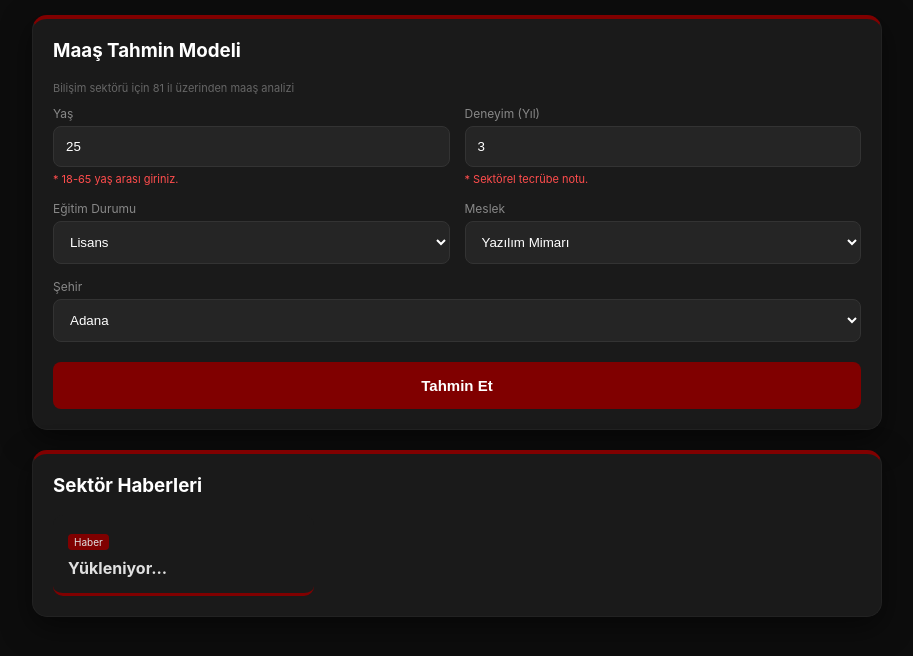
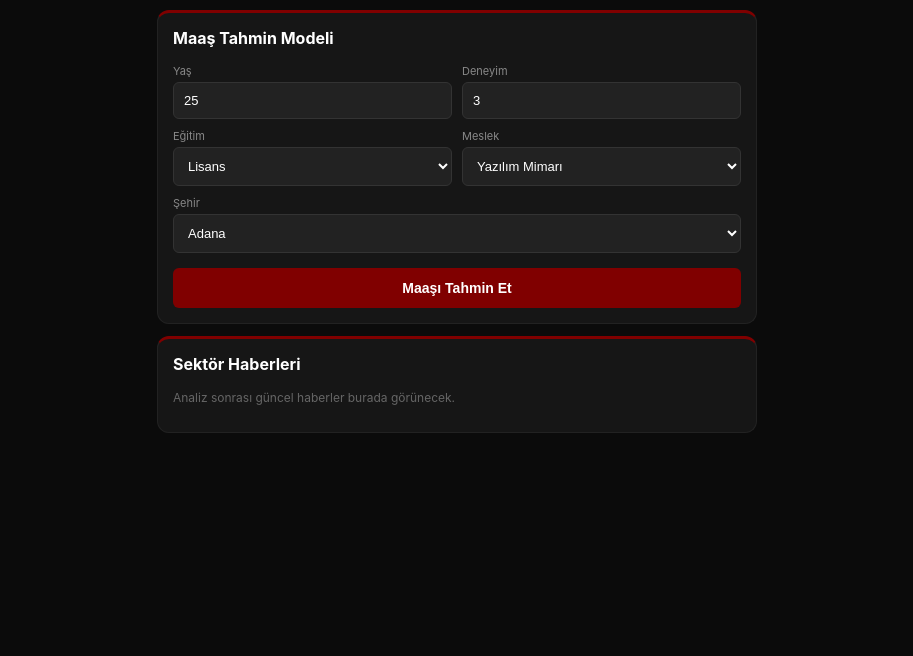
Before and after one commit to kayisdagasli-cmd/maas-tahmini-modeli, a Flask app: page / in a window 1280 px wide. Shown: the top 656 px of the page, without its empty margins (183-1096 px from the left). Run offline with Flask 3, Linux system fonts and the light colour scheme; some libraries are stand-ins or nearby versions.

Commit message:
Update index.html

```diff
--- a/templates/index.html
+++ b/templates/index.html
@@ -2,110 +2,78 @@
 <html lang="tr">
 <head>
     <meta charset="UTF-8">
-    <meta name="viewport" content="width=device-width, initial-scale=1.0">
+    <meta name="viewport" content="width=device-width, initial-scale=1.0, maximum-scale=1.0, user-scalable=no">
     <title>Maaş Tahmin Modeli</title>
     <script src="https://cdn.jsdelivr.net/npm/countup.js@2.0.7/dist/countUp.min.js"></script>
     <style>
-        :root { --bordo: #800000; --bg: #0d0d0d; --card: #1a1a1a; --text: #e0e0e0; }
-        body { background: var(--bg); color: var(--text); font-family: 'Inter', sans-serif; margin: 0; padding: 15px; }
-        .container { max-width: 850px; margin: auto; }
+        :root { --bordo: #800000; --bg: #0b0b0b; --card: #161616; --text: #e0e0e0; }
+        body { background: var(--bg); color: var(--text); font-family: 'Inter', sans-serif; margin: 0; padding: 10px; overflow-x: hidden; }
+        .container { max-width: 600px; margin: auto; } /* Ekranı biraz daralttım ki daha derli toplu dursun */
 
-        .card { background: var(--card); border-radius: 15px; padding: 20px; border: 1px solid #222; border-top: 4px solid var(--bordo); margin-bottom: 20px; box-shadow: 0 10px 30px rgba(0,0,0,0.5); }
-        h2, h3 { margin-top: 0; color: white; }
+        .card { background: var(--card); border-radius: 12px; padding: 15px; border: 1px solid #222; border-top: 3px solid var(--bordo); margin-bottom: 12px; }
+        h3 { margin-top: 0; font-size: 16px; color: white; }
 
-        .grid { display: grid; grid-template-columns: 1fr 1fr; gap: 15px; }
-        @media (max-width: 600px) { .grid { grid-template-columns: 1fr; } }
+        .grid { display: grid; grid-template-columns: 1fr 1fr; gap: 10px; }
+        label { font-size: 11px; color: #888; margin-bottom: 4px; display: block; }
+        input, select { width: 100%; padding: 10px; background: #222; border: 1px solid #333; border-radius: 6px; color: white; font-size: 13px; box-sizing: border-box; }
 
-        label { display: block; font-size: 12px; margin-bottom: 5px; color: #888; }
-        input, select { width: 100%; padding: 12px; background: #252525; border: 1px solid #333; border-radius: 8px; color: white; box-sizing: border-box; }
-        .not { font-size: 11px; color: #ff4d4d; margin-top: 5px; display: block; }
+        .btn { width: 100%; padding: 12px; background: var(--bordo); border: none; border-radius: 6px; color: white; font-weight: bold; margin-top: 15px; font-size: 14px; cursor: pointer; }
 
-        .btn { width: 100%; padding: 15px; background: var(--bordo); border: none; border-radius: 8px; color: white; font-weight: bold; cursor: pointer; margin-top: 20px; font-size: 15px; }
+        /* Analiz Kartları - Mobil Uyumlu */
+        .analiz-grid { display: grid; grid-template-columns: 1fr; gap: 10px; }
+        .sub-card { background: #1e1e1e; padding: 12px; border-radius: 10px; text-align: center; }
 
-        /* Analiz Kartları */
-        .analiz-grid { display: grid; grid-template-columns: 1.2fr 1fr; gap: 15px; }
-        @media (max-width: 600px) { .analiz-grid { grid-template-columns: 1fr; } }
-        .sub-card { background: #222; padding: 20px; border-radius: 12px; border: 1px solid #333; }
+        .price-text { font-size: 28px; color: #ff4d4d; font-weight: bold; margin: 5px 0; }
 
-        .price-text { font-size: 36px; color: #ff4d4d; font-weight: bold; margin: 10px 0; }
+        /* Kavisli Grafik Boyutu Küçültüldü */
+        .gauge-wrap { width: 120px; height: 60px; margin: 10px auto; position: relative; overflow: hidden; }
+        .gauge-bg { width: 120px; height: 120px; border-radius: 50%; border: 10px solid #333; box-sizing: border-box; }
+        .gauge-fill { position: absolute; top: 0; left: 0; width: 120px; height: 120px; border-radius: 50%; border: 10px solid var(--bordo); border-bottom-color: transparent; border-left-color: transparent; transform: rotate(-45deg); transition: 1.5s; box-sizing: border-box; }
 
-        /* Kavisli Grafik */
-        .gauge-container { width: 160px; height: 80px; margin: 15px auto; position: relative; overflow: hidden; }
-        .gauge-bg { width: 160px; height: 160px; border-radius: 50%; border: 15px solid #333; box-sizing: border-box; }
-        .gauge-fill { position: absolute; top: 0; left: 0; width: 160px; height: 160px; border-radius: 50%; border: 15px solid var(--bordo); box-sizing: border-box; border-bottom-color: transparent; border-left-color: transparent; transform: rotate(-45deg); transition: 1.5s; }
-        .gauge-cover { position: absolute; bottom: 0; width: 100%; text-align: center; font-size: 24px; font-weight: bold; color: white; }
+        /* Bar Grafiği */
+        .bar-chart { display: flex; align-items: flex-end; height: 100px; gap: 2px; background: #000; padding: 10px; border-radius: 10px; overflow-x: auto; }
+        .bar { min-width: 6px; background: #4a0000; height: 10px; transition: 0.3s; }
+        .bar-active { background: #ff4d4d; min-width: 10px; box-shadow: 0 0 10px #ff4d4d; }
 
-        /* Barlar */
-        .bar-chart { display: flex; align-items: flex-end; height: 130px; gap: 2px; background: #000; padding: 15px; border-radius: 12px; overflow-x: auto; }
-        .bar { min-width: 8px; background: #4a0000; height: 15px; transition: 0.3s; position: relative; cursor: pointer; }
-        .bar-active { background: #ff4d4d; min-width: 12px; height: 70px !important; box-shadow: 0 0 15px #ff4d4d; }
-
-        /* Haberler */
-        .news-grid { display: grid; grid-template-columns: repeat(3, 1fr); gap: 12px; }
-        @media (max-width: 600px) { .news-grid { grid-template-columns: 1fr; } }
-        .news-box { background: #1a1a1a; border-radius: 10px; padding: 15px; border-bottom: 3px solid var(--bordo); }
-        .news-tag { background: var(--bordo); font-size: 10px; padding: 2px 6px; border-radius: 4px; display: inline-block; margin-bottom: 8px; }
+        /* Haberler - Küçültülmüş */
+        .news-box { background: #1a1a1a; padding: 10px; border-radius: 8px; border-left: 3px solid var(--bordo); margin-bottom: 8px; }
+        .news-box b { font-size: 13px; display: block; margin-bottom: 3px; }
+        .news-box small { font-size: 11px; color: #888; }
     </style>
 </head>
 <body>
     <div class="container">
         <div class="card">
             <h3>Maaş Tahmin Modeli</h3>
-            <p style="font-size: 11px; color:#666;">Bilişim sektörü için 81 il üzerinden maaş analizi</p>
             <form action="/predict" method="post">
                 <div class="grid">
-                    <div><label>Yaş</label><input type="number" name="yas" value="{{ yas if yas else 25 }}" min="18" max="65" required><span class="not">* 18-65 yaş arası giriniz.</span></div>
-                    <div><label>Deneyim (Yıl)</label><input type="number" name="deneyim" value="{{ deneyim if deneyim else 3 }}" required><span class="not">* Sektörel tecrübe notu.</span></div>
-                    <div><label>Eğitim Durumu</label><select name="egitim"><option>Lise</option><option selected>Lisans</option><option>Yüksek Lisans</option><option>Doktora</option></select></div>
+                    <div><label>Yaş</label><input type="number" name="yas" value="{{ yas if yas else 25 }}" required></div>
+                    <div><label>Deneyim</label><input type="number" name="deneyim" value="{{ deneyim if deneyim else 3 }}" required></div>
+                    <div><label>Eğitim</label><select name="egitim"><option>Lise</option><option selected>Lisans</option><option>Yüksek Lisans</option><option>Doktora</option></select></div>
                     <div><label>Meslek</label><select name="meslek">{% for m in meslekler %}<option {% if m == meslek %}selected{% endif %}>{{ m }}</option>{% endfor %}</select></div>
                 </div>
-                <div style="margin-top:15px;"><label>Şehir</label><select name="sehir">{% for s in sehirler %}<option {% if s == secilen_sehir %}selected{% endif %}>{{ s }}</option>{% endfor %}</select></div>
-                <button type="submit" class="btn">Tahmin Et</button>
+                <div style="margin-top:10px;"><label>Şehir</label><select name="sehir">{% for s in sehirler %}<option {% if s == secilen_sehir %}selected{% endif %}>{{ s }}</option>{% endfor %}</select></div>
+                <button type="submit" class="btn">Maaşı Tahmin Et</button>
             </form>
         </div>
 
-        {% if hata %}<div class="card" style="color:#ff4d4d; text-align:center;">{{ hata }}</div>{% endif %}
+        {% if tahmin %}
+        <div class="card" style="text-align: center;">
+            <label>Tahmini Maaş</label>
+            <div class="price-text" id="sayac_ana">0</div>
+            <p style="font-size:12px;">Asgari ücretin <b>{{ oran }}</b> katı.</p>
 
-        {% if tahmin %}
-        <div class="card">
-            <h3>Analiz & Kıyaslama</h3>
-            <div class="analiz-grid">
-                <div class="sub-card" style="text-align: center;">
-                    <label>Asgari Ücret Kıyaslaması</label>
-                    <div class="price-text" id="p1">0</div>
-                    <div class="gauge-container">
-                        <div class="gauge-bg"></div>
-                        <div class="gauge-fill" style="transform: rotate({{ (oran * 20) - 45 }}deg);"></div>
-                        <div class="gauge-cover">%</div>
-                    </div>
-                    <p style="font-size:13px;">Asgari ücretin <b>{{ oran }}</b> katı maaş alıyorsunuz.</p>
-                </div>
-                <div style="display: flex; flex-direction: column; gap: 15px;">
-                    <div class="sub-card">
-                        <label>En Yüksek Şehir Kıyaslaması</label>
-                        <p style="margin:5px 0;">En Yüksek (İstanbul): ~{{ ist_kiyas }} TL</p>
-                        <p style="margin:0; color:#ff4d4d;">Seçilen ({{ secilen_sehir }}): {{ tahmin }} TL</p>
-                    </div>
-                    <div class="sub-card">
-                        <label>Geçim Endeksi ({{ secilen_sehir }})</label>
-                        <p style="margin:5px 0;">Skor: <b>{{ skor }}/100 (İyi)</b></p>
-                        <p style="font-size:11px; color:#777;">Şehir Analizi: {{ secilen_sehir }} yaşam maliyeti hesaplandı.</p>
-                    </div>
-                </div>
+            <div class="gauge-wrap">
+                <div class="gauge-bg"></div>
+                <div class="gauge-fill" id="gauge_move"></div>
             </div>
         </div>
 
-        <div class="card" style="text-align: center;">
-            <label>Tahmini Aylık Maaş</label>
-            <div class="price-text" style="font-size: 50px;" id="p2">0</div>
-            <p style="font-size: 11px; color:#555;">Coklu Lineer Regresyon modeli tahminidir.</p>
-        </div>
-
         <div class="card">
-            <h3>81 İl Maaş Karşılaştırması</h3>
+            <h3>81 İl Kıyaslaması</h3>
             <div class="bar-chart">
                 {% for s in sehirler %}
-                <div class="bar {% if s == secilen_sehir %}bar-active{% endif %}" title="{{ s }}" style="height: {{ range(20, 100) | random }}px;"></div>
+                <div class="bar {% if s == secilen_sehir %}bar-active{% endif %}" style="height: {{ range(15, 80) | random }}px;"></div>
                 {% endfor %}
             </div>
         </div>
@@ -113,23 +81,35 @@
 
         <div class="card">
             <h3>Sektör Haberleri</h3>
-            <div class="news-grid">
-                {% if haberler %}
-                    {% for haber in haberler %}
-                    <div class="news-box"><span class="news-tag">{{ haber.tag }}</span><br><b>{{ haber.baslik }}</b><br><small style="color:#888;">{{ haber.ozet }}</small></div>
-                    {% endfor %}
-                {% else %}
-                    <div class="news-box"><span class="news-tag">Haber</span><br><b>Yükleniyor...</b></div>
-                {% endif %}
-            </div>
+            {% if haberler %}
+                {% for h in haberler %}
+                <div class="news-box">
+                    <b>{{ h.baslik }}</b>
+                    <small>{{ h.ozet }}</small>
+                </div>
+                {% endfor %}
+            {% else %}
+                <p style="font-size:12px; color:#666;">Analiz sonrası güncel haberler burada görünecek.</p>
+            {% endif %}
         </div>
     </div>
 
     <script>
         {% if tahmin %}
-        const opt = { separator: '.', decimal: ',', duration: 2 };
-        new CountUp('p1', {{ tahmin }}, opt).start();
-        new CountUp('p2', {{ tahmin }}, opt).start();
+        // Maaşın 0 görünmesini engelleyen kesin tetikleyici
+        const targetValue = {{ tahmin }};
+        const countUp = new CountUp('sayac_ana', targetValue, { separator: '.', decimal: ',', duration: 2 });
+        if (!countUp.error) {
+            countUp.start();
+        } else {
+            document.getElementById('sayac_ana').innerText = targetValue.toLocaleString('tr-TR');
+        }
+
+        // Grafik hareketi
+        setTimeout(() => {
+            const rot = {{ (oran * 20) - 45 if oran < 9 else 135 }};
+            document.getElementById('gauge_move').style.transform = `rotate(${rot}deg)`;
+        }, 300);
         {% endif %}
     </script>
 </body>
```
